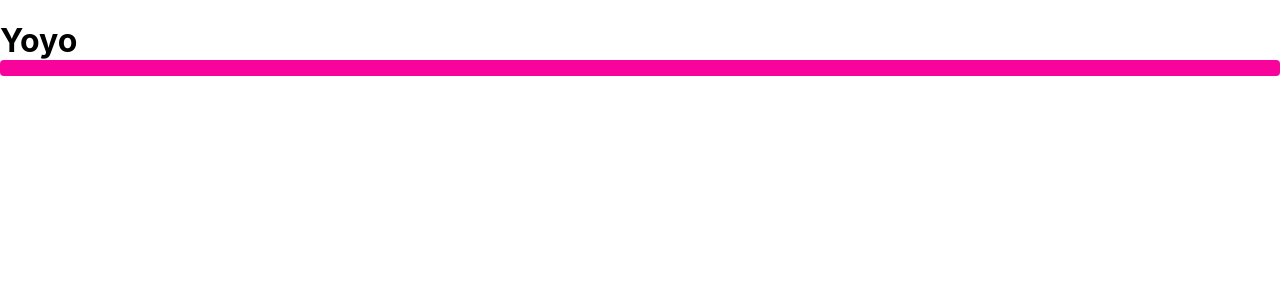
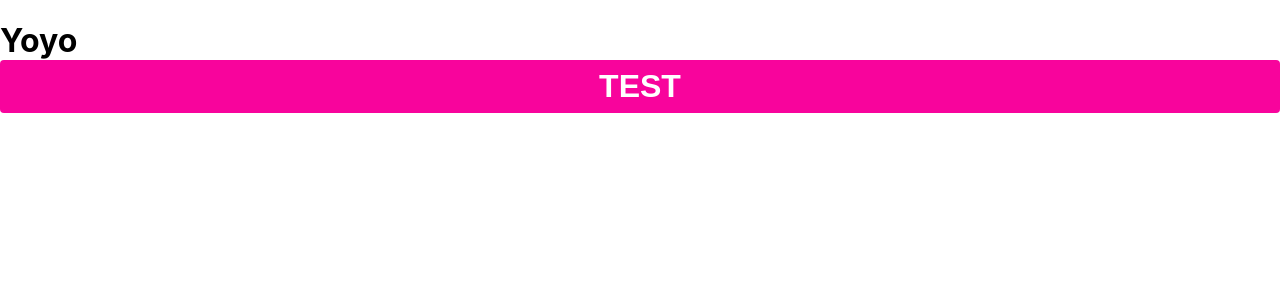
Before and after one commit to JKaram/styled-components-tut, a React (Create React App) app: page / in a window 1280 px wide. Shown: the top 300 px of the page. Built offline with nearby package versions, Linux system fonts and the light colour scheme.

Commit message:
add index common

```diff
--- a/src/components/App.js
+++ b/src/components/App.js
@@ -1,12 +1,12 @@
 import React from 'react';
-import Button from 'components/common/Button'
+import { Button } from 'components/common'
 
 
 function App() {
   return (
     <h1>
       Yoyo
-      <Button />
+      <Button>TEST</Button>
     </h1>
   );
 }
--- a/src/components/common/Button.js
+++ b/src/components/common/Button.js
@@ -20,4 +20,4 @@ const Button = styled.button`
     }
 `;
 
-export default Button
+export { Button };
--- /dev/null
+++ b/src/components/common/index.js
@@ -0,0 +1 @@
+export * from './Button';
```
